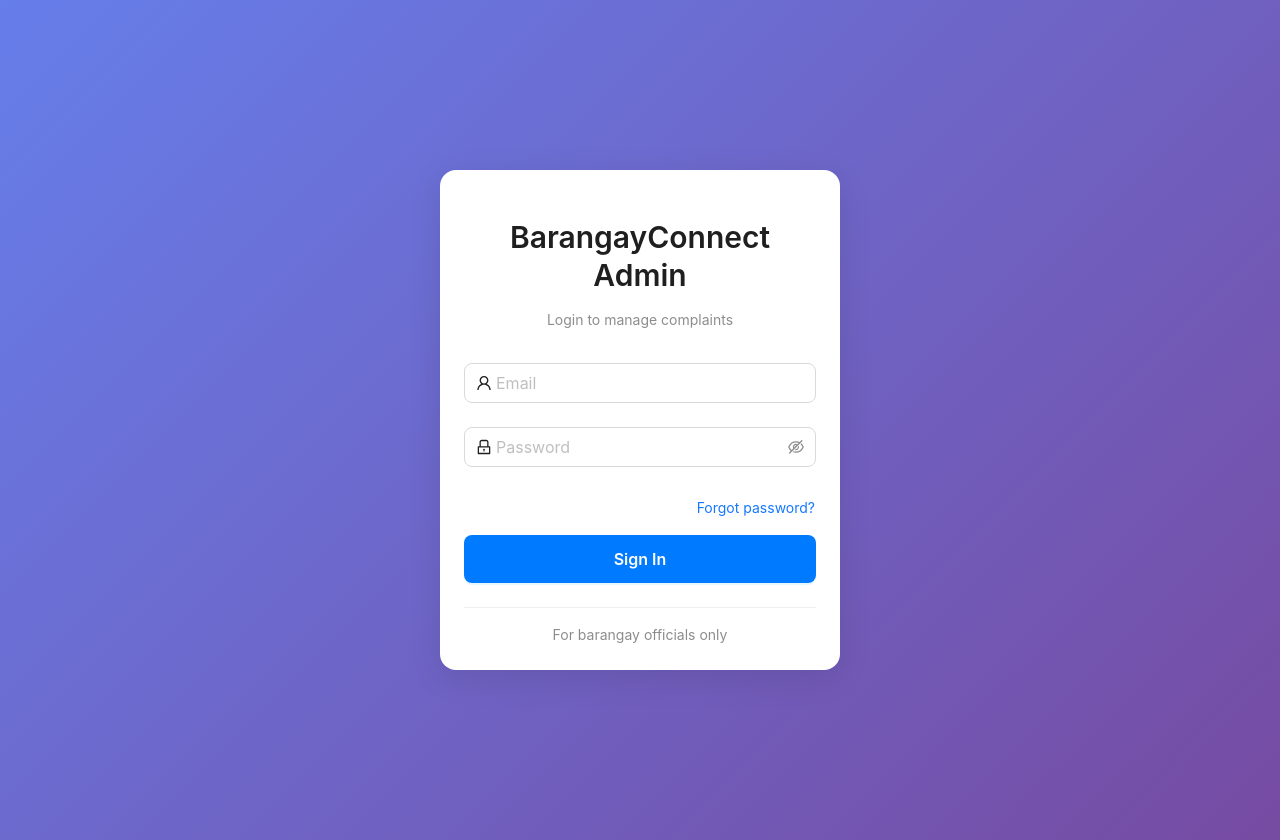
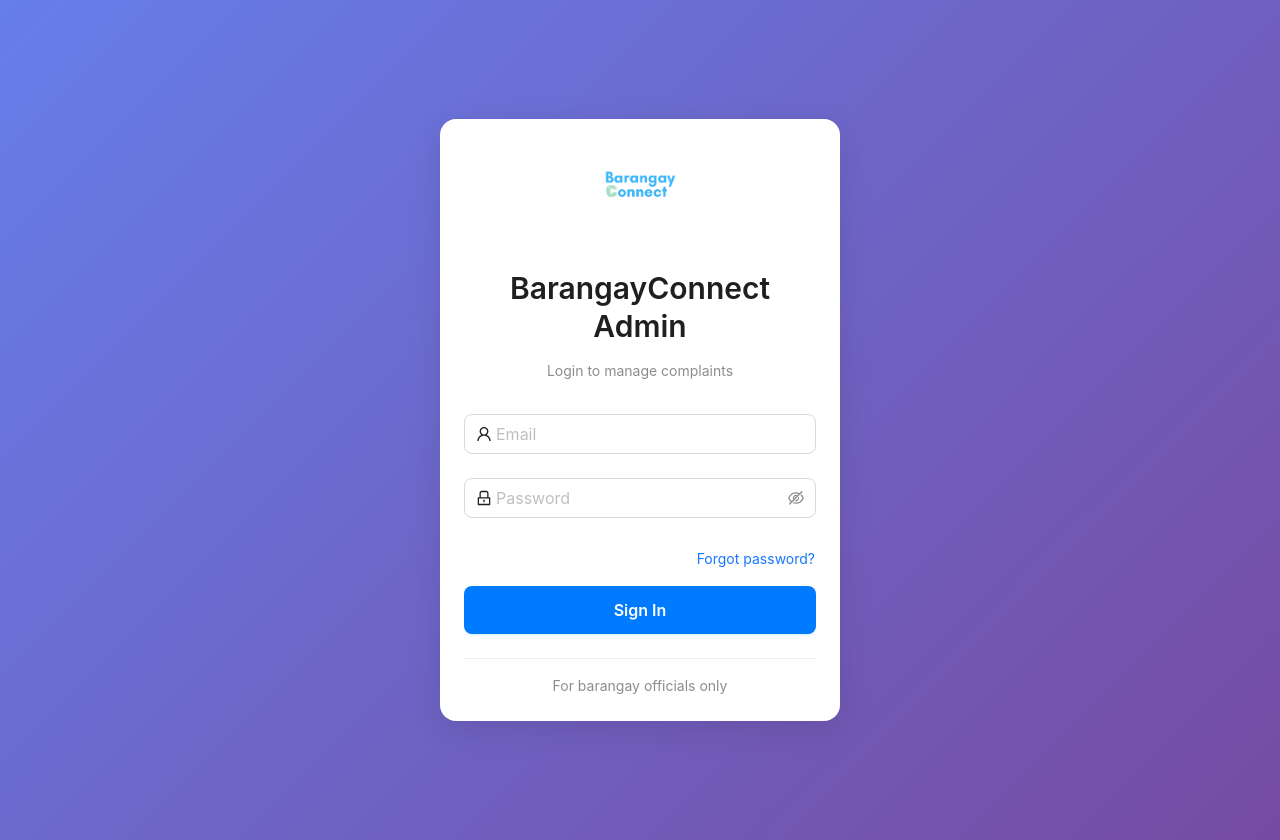
Before and after one commit to emmanlelis/barangayconnect, a React (Create React App) app in the folder web/: page /manual-blotter in a window 1280 px wide. Built offline with nearby package versions, Linux system fonts and the light colour scheme; no server answers.

Commit message:
Add BarangayConnect logo to admin login page and fix ManualComplaint syntax error

```diff
--- a/web/src/components/Login.css
+++ b/web/src/components/Login.css
@@ -18,6 +18,13 @@
 .login-header {
   text-align: center;
   margin-bottom: 32px;
+}
+
+.login-logo {
+  width: 84px;
+  height: 84px;
+  object-fit: contain;
+  margin-bottom: 12px;
 }
 
 .login-title {
--- a/web/src/components/Login.js
+++ b/web/src/components/Login.js
@@ -74,6 +74,11 @@ const Login = () => {
       <div className="login-container">
         <Card className="login-card">
           <div className="login-header">
+            <img
+              src="/barangayconnect-logo.png"
+              alt="BarangayConnect Logo"
+              className="login-logo"
+            />
             <Title level={2}>BarangayConnect Admin</Title>
             <Text type="secondary">Login to manage complaints</Text>
           </div>
--- a/web/src/components/ManualComplaint.js
+++ b/web/src/components/ManualComplaint.js
@@ -448,7 +448,7 @@ const ManualComplaint = () => {
       'Republic of the Philippines',
       'BarangayConnect - Notice of Mediation/Subpoena',
       '',
-      `Case: ${values.title || 'Manual Blotter Case'}`,
+      `Case: ${submittedCaseNumber || 'Manual Blotter Case'}`,
       `Complainant/Plaintiff: ${complainant}`,
       `Defendant/Respondent: ${respondent}`,
       '',
@@ -478,8 +478,7 @@ const ManualComplaint = () => {
       ? `<img src="${templateLogoDataUrl}" alt="${values.templateLogoAlt || 'Municipality Logo'}" style="max-height: 90px; max-width: 260px; object-fit: contain; display: inline-block;" />`
       : '';
     const todayDate = dayjs().format('MMMM DD, YYYY');
-    // Use submittedCaseNumber if available (after successful submission), otherwise fall back to title
-    const caseNumberValue = submittedCaseNumber || values.title || 'Manual Blotter Case';
+    const caseNumberValue = submittedCaseNumber || 'Manual Blotter Case';
 
     return {
       '{{case_title}}': caseNumberValue,
@@ -568,8 +567,8 @@ const ManualComplaint = () => {
   const getSubmittedGenerationValues = () => {
     const baseValues = {
       ...(submittedBlotterValues || {}),
-      title: submittedCaseNumber || submittedBlotterValues?.title || 'Manual Blotter Case',
-      caseNumber: submittedCaseNumber || submittedBlotterValues?.title || 'Manual Blotter Case',
+      title: submittedCaseNumber || 'Manual Blotter Case',
+      caseNumber: submittedCaseNumber || 'Manual Blotter Case',
       defendantName: submittedDefendantName || submittedBlotterValues?.defendantName || 'Defendant',
       defendantEmail: submittedDefendantEmail || submittedBlotterValues?.defendantEmail || '',
       defendantAddress: submittedDefendantAddress || submittedBlotterValues?.defendantAddress || ''
@@ -1069,9 +1068,6 @@ const ManualComplaint = () => {
       }
 
       const blotterData = {
-        title: submissionValues.title,
-        caseTitle: submissionValues.title,
-        blotterTitle: submissionValues.title,
         description: submissionValues.description,
         blotterDescription: submissionValues.description,
         category: submissionValues.category || 'Others',
@@ -1585,8 +1581,8 @@ const ManualComplaint = () => {
                   </Col>
 
                   <Col xs={24} md={12}>
-                    <Card size="small" title="Blotter Details">
-                      <p><Text strong>Title:</Text> {values.title || 'N/A'}</p>
+                            <Card size="small" title="Blotter Details">
+                              <p><Text strong>Subject:</Text> {values.title || 'N/A'}</p>
                       <p><Text strong>Category:</Text> {values.category || 'N/A'}</p>
                       <p><Text strong>Priority:</Text> {values.priority || 'N/A'}</p>
                       <p><Text strong>Location:</Text> {values.location || 'N/A'}</p>
@@ -1660,8 +1656,9 @@ const ManualComplaint = () => {
       ),
     },
     {
-      title: 'Letter Generation',
+      title: 'Generate Letter',
       content: (
+        <>
         <Form.Item noStyle shouldUpdate>
           {() => {
             const generationValues = getSubmittedGenerationValues();
@@ -1795,6 +1792,7 @@ const ManualComplaint = () => {
             );
           }}
         </Form.Item>
+        </>
       ),
     },
   ];
```
